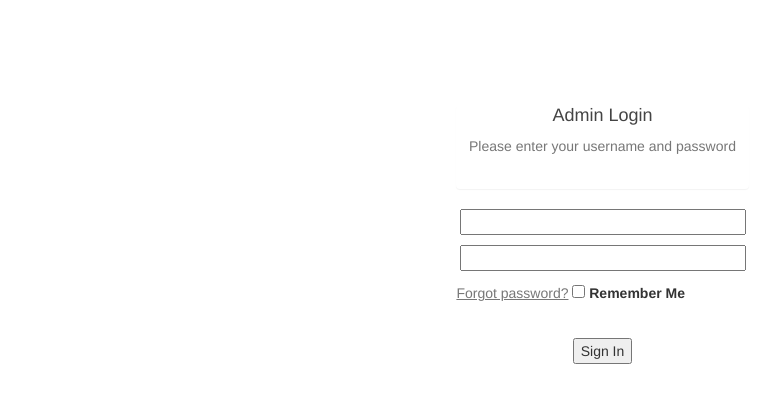
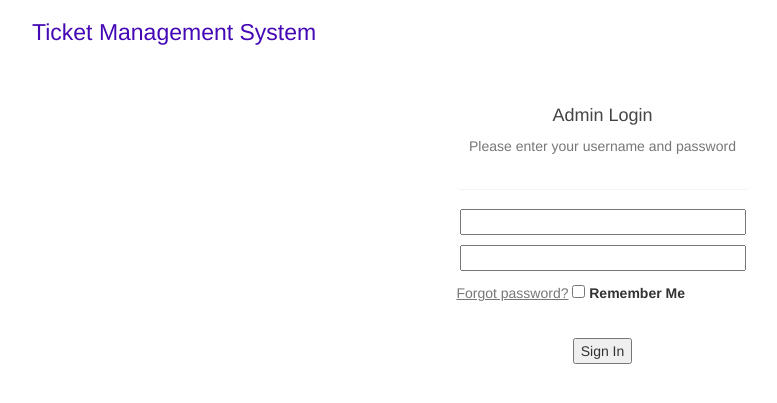
Before and after one commit to namlevu/ticketm, a Flask app: page /auth/login in a window 1280 px wide. Shown: the top 403 px of the page, without its empty margins (38-815 px from the left). Run offline with Flask 2, Linux system fonts and the light colour scheme; some libraries are stand-ins or nearby versions.

Commit message:
update requirement

```diff
--- a/requirements.txt
+++ b/requirements.txt
@@ -1,2 +1,7 @@
 Flask
 flask-login-0.4.1
+Flask-WTF
+Flask-Babel
+Flask-QRcode
+flask-sqlalchemy
+flask-migrate
--- a/ticket/static/style.css
+++ b/ticket/static/style.css
@@ -1,6 +1,6 @@
 body #LoginForm{ background-image:url("https://hdwallsource.com/img/2014/9/blur-26347-27038-hd-wallpapers.jpg"); background-repeat:no-repeat; background-position:center; background-size:cover; padding:10px;}
 
-.form-heading { color:#fff; font-size:23px;}
+.form-heading { color:rgb(68, 8, 180); font-size:23px;}
 .panel h2{ color:#444444; font-size:18px; margin:0 0 8px 0;}
 .panel p { color:#777777; font-size:14px; margin-bottom:30px; line-height:24px;}
 .login-form .form-control {
```
